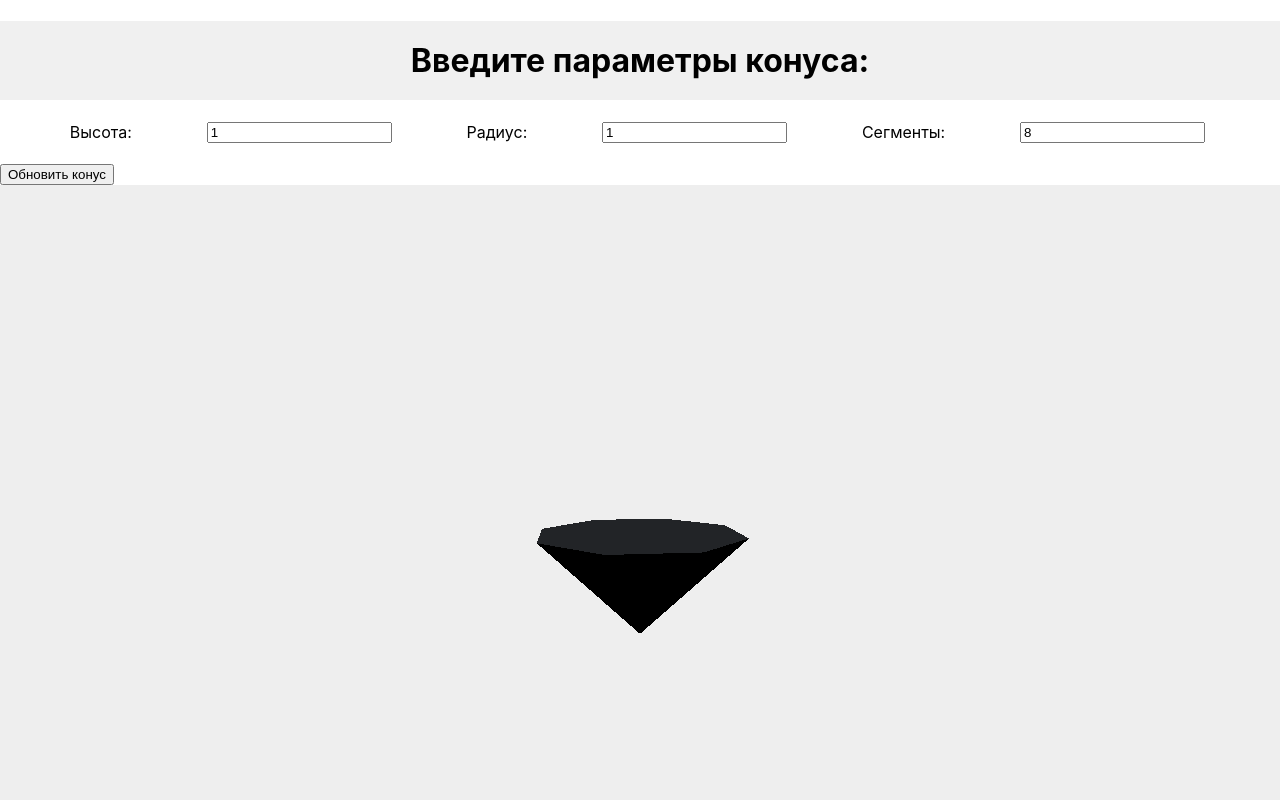
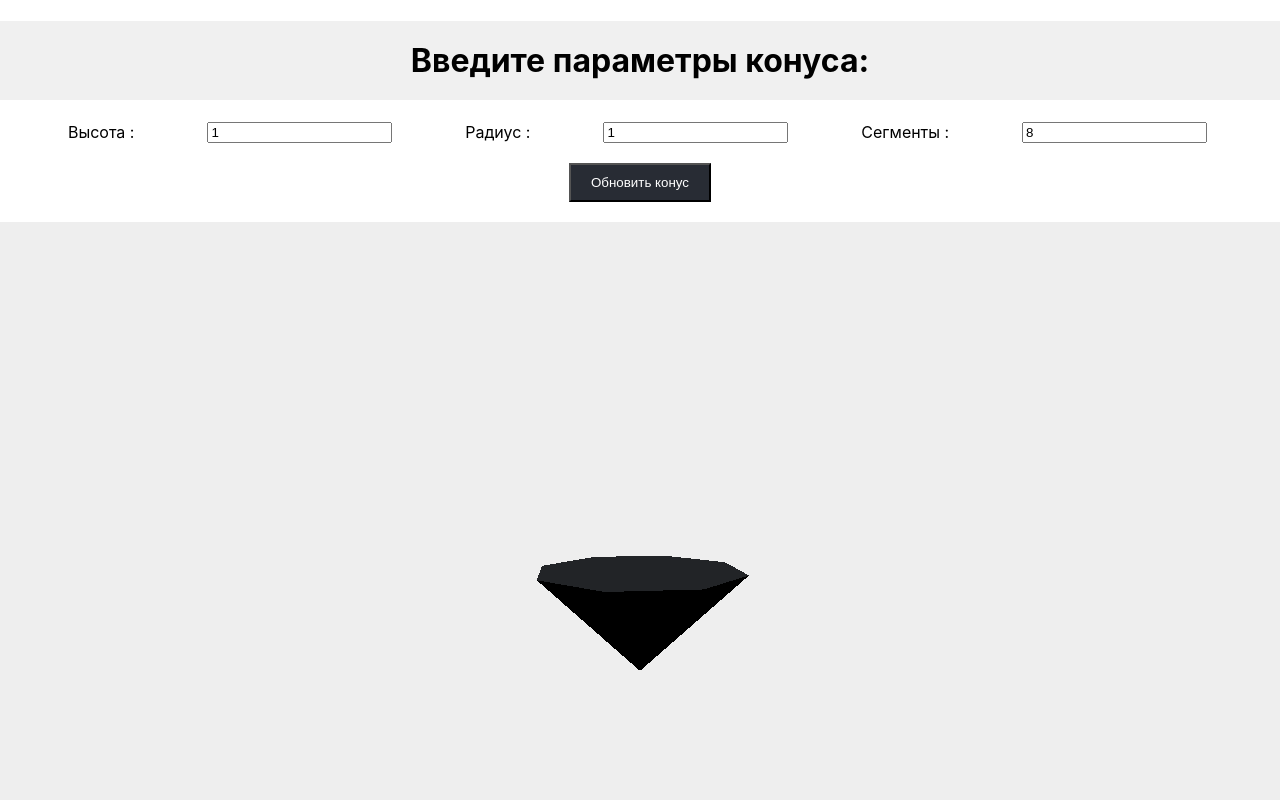
Before and after one commit to yulia463/3D-Cone, a React (Create React App) app: page / in a window 1280 px wide. Shown: the top 800 px of the page. Built offline with nearby package versions, Linux system fonts and the light colour scheme.

Commit message:
feat :  add logic

```diff
--- a/src/App.module.css
+++ b/src/App.module.css
@@ -3,6 +3,7 @@
     padding: 20px;
     display: flex;
     justify-content: center;
+
 }
 
 .labelsAndInputs {
@@ -14,5 +15,13 @@
 
 .labelsAndInputs label,
 .labelsAndInputs input {
-    margin-right: 5px; /* Добавьте отступ между элементами по вашему усмотрению */
+    margin-right: 5px;
 }
+
+.button {
+    margin: 20px auto 20px;
+    display: block;
+    padding: 10px 20px;
+    background-color: #282c34;
+    color: #ffffff;
+}
--- a/src/App.tsx
+++ b/src/App.tsx
@@ -28,7 +28,7 @@ const App: React.FC = () => {
     };
 
     const handleSegmentsChange = (e: React.ChangeEvent<HTMLInputElement>) => {
-        if (Number(e.target.value) > 2){
+        if (Number(e.target.value) < 0){
             return
         }
         setSegments(parseInt(e.target.value));
@@ -46,17 +46,17 @@ const App: React.FC = () => {
         <div>
             <h1 className={s.appContainer}>Введите параметры конуса:</h1>
             <div className={s.labelsAndInputs}>
-                <label htmlFor="height">Высота:</label>
+                <label htmlFor="height">Высота :</label>
                 <input type="number" id="height" value={height} onChange={handleHeightChange} step="0.1" />
 
-                <label htmlFor="radius">Радиус:</label>
+                <label htmlFor="radius">Радиус :</label>
                 <input type="number" id="radius" value={radius} onChange={handleRadiusChange} step="0.1" />
 
-                <label htmlFor="segments">Сегменты:</label>
+                <label htmlFor="segments">Сегменты :</label>
                 <input type="number" id="segments" value={segments} onChange={handleSegmentsChange} />
             </div>
 
-            <button onClick={handleUpdateClick}>Обновить конус</button> {/* Кнопка для обновления конуса */}
+            <button className={s.button} onClick={handleUpdateClick}>Обновить конус</button>
             <ThreeCone
                 height={threeCone.height}
                 radius={threeCone.radius}
```
